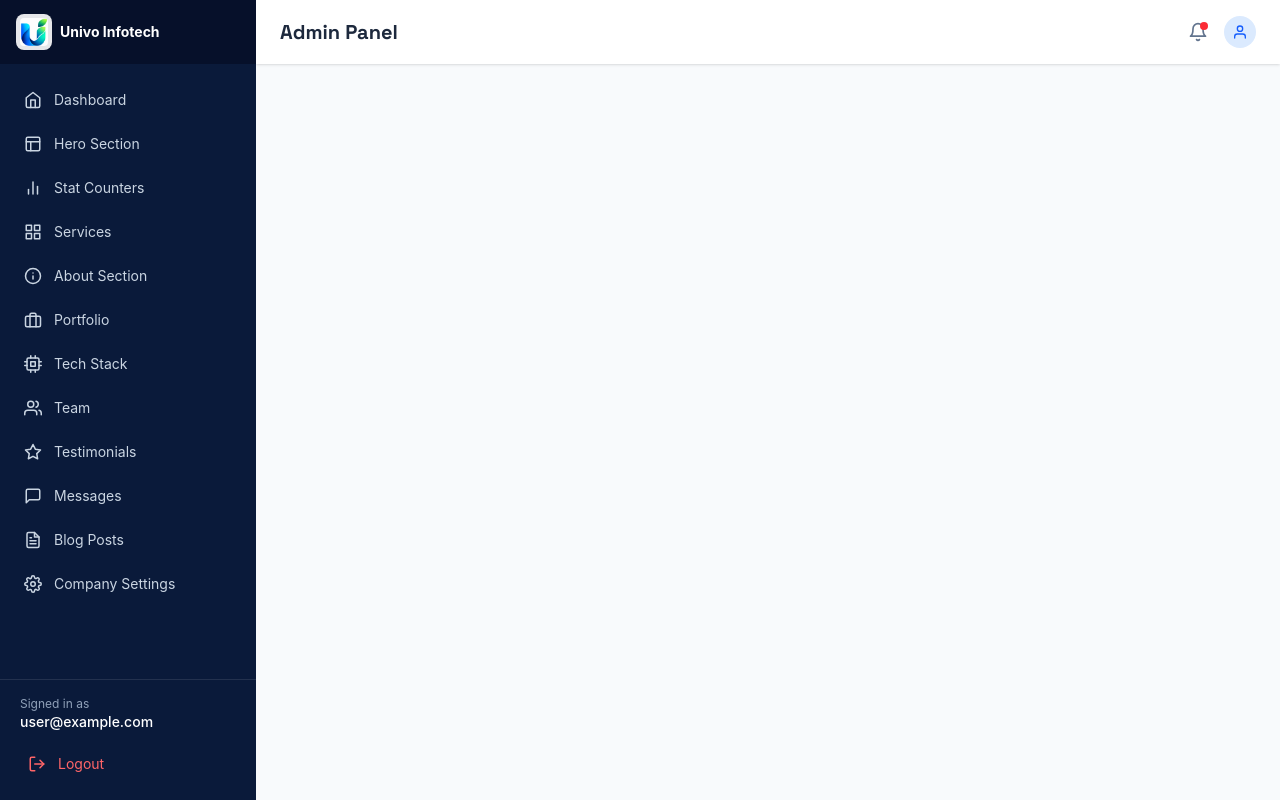
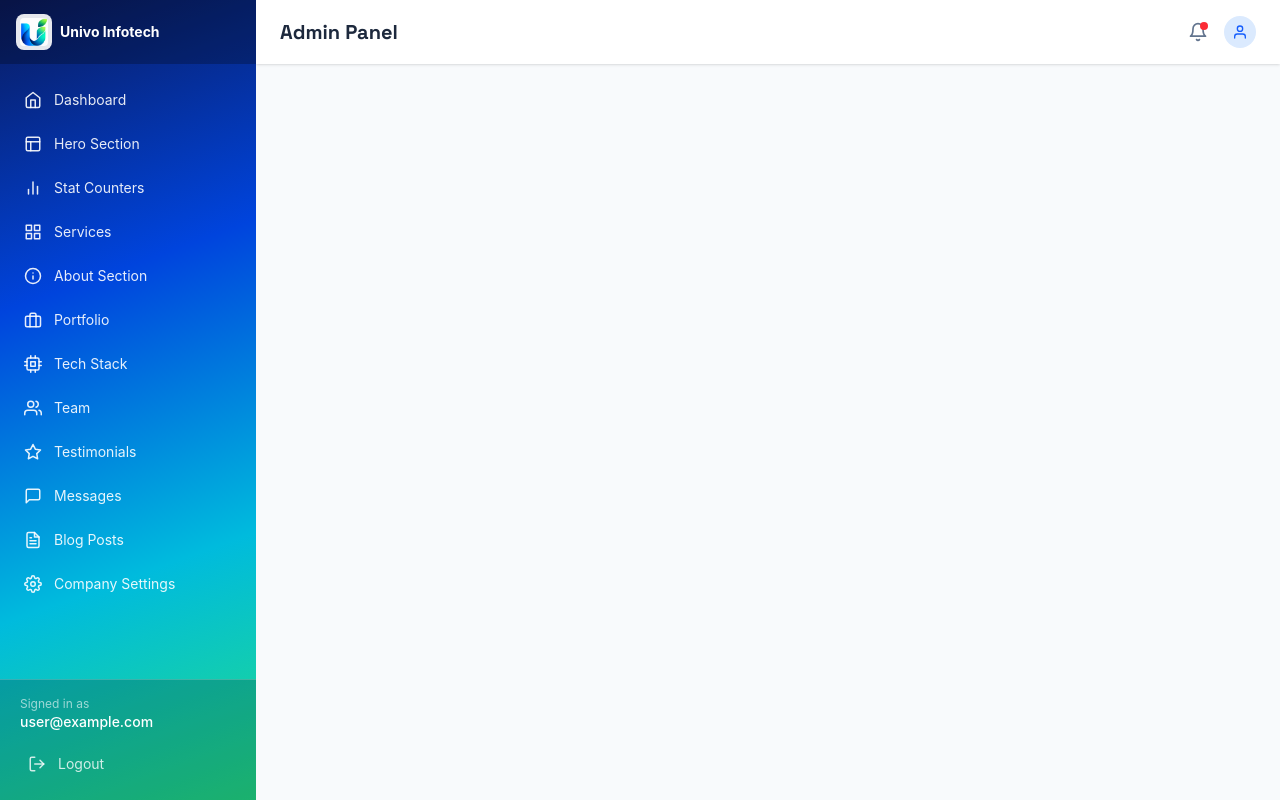
Before and after one commit to univo-infotech/UnivoInfotech, a React (Vite) app: page /admin/login/settings in a window 1280 px wide. Built offline with nearby package versions, Linux system fonts and the light colour scheme; no server answers; the database is empty; sample sign-in values are in the browser's storage.

Commit message:
feat: sidebar gradient background blue-cyan-green matching Univo logo

```diff
--- a/src/components/admin/AdminSidebar.jsx
+++ b/src/components/admin/AdminSidebar.jsx
@@ -45,9 +45,11 @@ const AdminSidebar = ({ isOpen, setIsOpen }) => {
     <>
       <div className={`fixed inset-0 bg-slate-900/50 z-20 md:hidden ${isOpen ? 'block' : 'hidden'}`} onClick={() => setIsOpen(false)}></div>
 
-      <div className={`fixed md:static inset-y-0 left-0 w-64 bg-[#0A1A3A] text-white z-30 transform transition-transform duration-300 ease-in-out flex flex-col ${isOpen ? 'translate-x-0' : '-translate-x-full md:translate-x-0'}`}>
+      <div className={`fixed md:static inset-y-0 left-0 w-64 text-white z-30 transform transition-transform duration-300 ease-in-out flex flex-col ${isOpen ? 'translate-x-0' : '-translate-x-full md:translate-x-0'}`}
+        style={{ background: 'linear-gradient(160deg, #0A1A5C 0%, #0044DD 35%, #00BBDD 70%, #22DD88 100%)' }}
+      >
         {/* Header */}
-        <div className="h-16 flex items-center justify-between px-4 bg-[#06102A]">
+        <div className="h-16 flex items-center justify-between px-4" style={{ background: 'rgba(0,0,0,0.25)' }}>
           <div className="flex items-center space-x-2">
             <img src={companyLogo} alt={companyName} className="h-9 w-9 object-contain bg-white/90 p-1 rounded-lg" />
             <span className="text-sm font-bold text-white">{companyName}</span>
@@ -66,7 +68,11 @@ const AdminSidebar = ({ isOpen, setIsOpen }) => {
                 to={item.path}
                 end={item.end}
                 className={({ isActive }) =>
-                  `flex items-center px-3 py-2.5 rounded-lg transition-colors group text-sm ${isActive ? 'bg-gradient-to-r from-[#0055CC] to-[#00C4A0] text-white font-semibold' : 'text-slate-300 hover:bg-white/10 hover:text-white'}`
+                  `flex items-center px-3 py-2.5 rounded-xl transition-all group text-sm ${
+                    isActive
+                      ? 'bg-white text-[#0044DD] font-semibold shadow-md'
+                      : 'text-white/90 hover:bg-white/20 hover:text-white'
+                  }`
                 }
                 onClick={() => setIsOpen(false)}
               >
@@ -78,16 +84,16 @@ const AdminSidebar = ({ isOpen, setIsOpen }) => {
         </div>
 
         {/* User Info + Logout */}
-        <div className="border-t border-white/10 p-4">
+        <div className="border-t border-white/20 p-4" style={{ background: 'rgba(0,0,0,0.20)' }}>
           {user && (
             <div className="mb-3 px-1">
-              <p className="text-xs text-slate-400">Signed in as</p>
+              <p className="text-xs text-white/60">Signed in as</p>
               <p className="text-sm text-white font-medium truncate">{user.email}</p>
             </div>
           )}
           <button
             onClick={handleLogout}
-            className="w-full flex items-center gap-3 px-3 py-2.5 rounded-lg text-sm text-red-400 hover:bg-red-500/10 hover:text-red-300 transition-colors"
+            className="w-full flex items-center gap-3 px-3 py-2.5 rounded-xl text-sm text-white/80 hover:bg-white/10 hover:text-white transition-colors"
           >
             <FiLogOut size={18} />
             <span>Logout</span>
```
